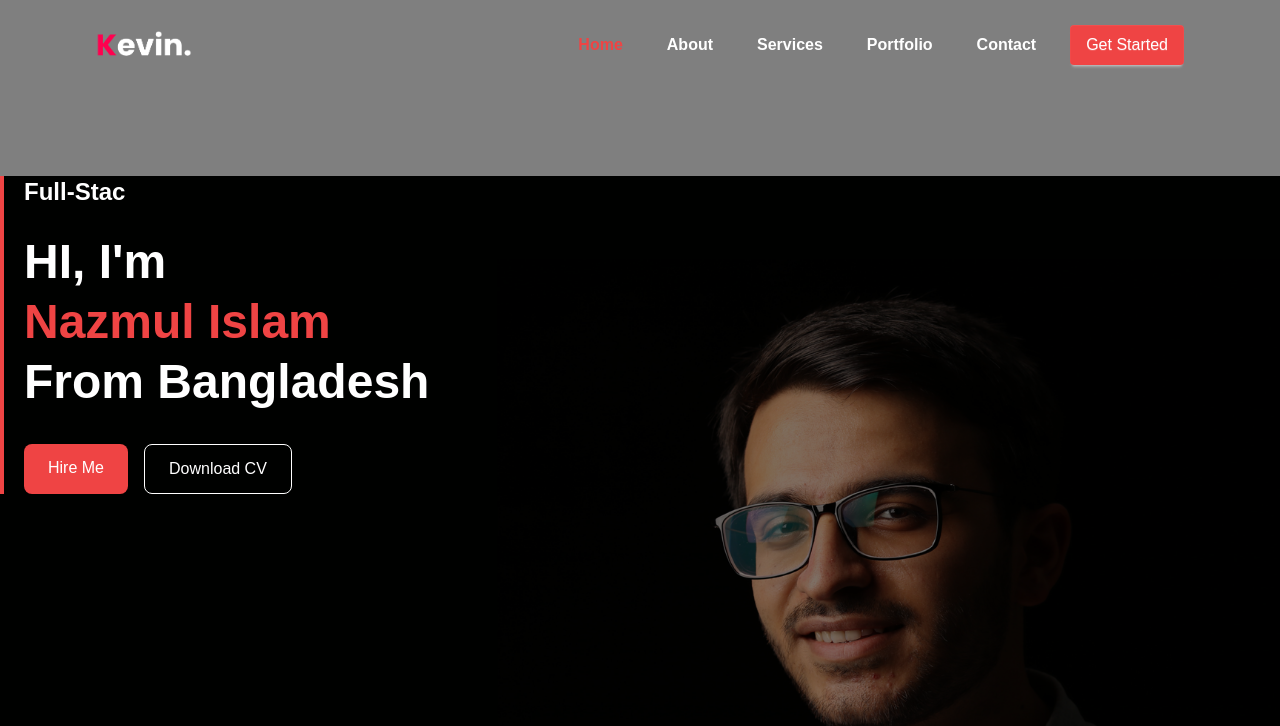
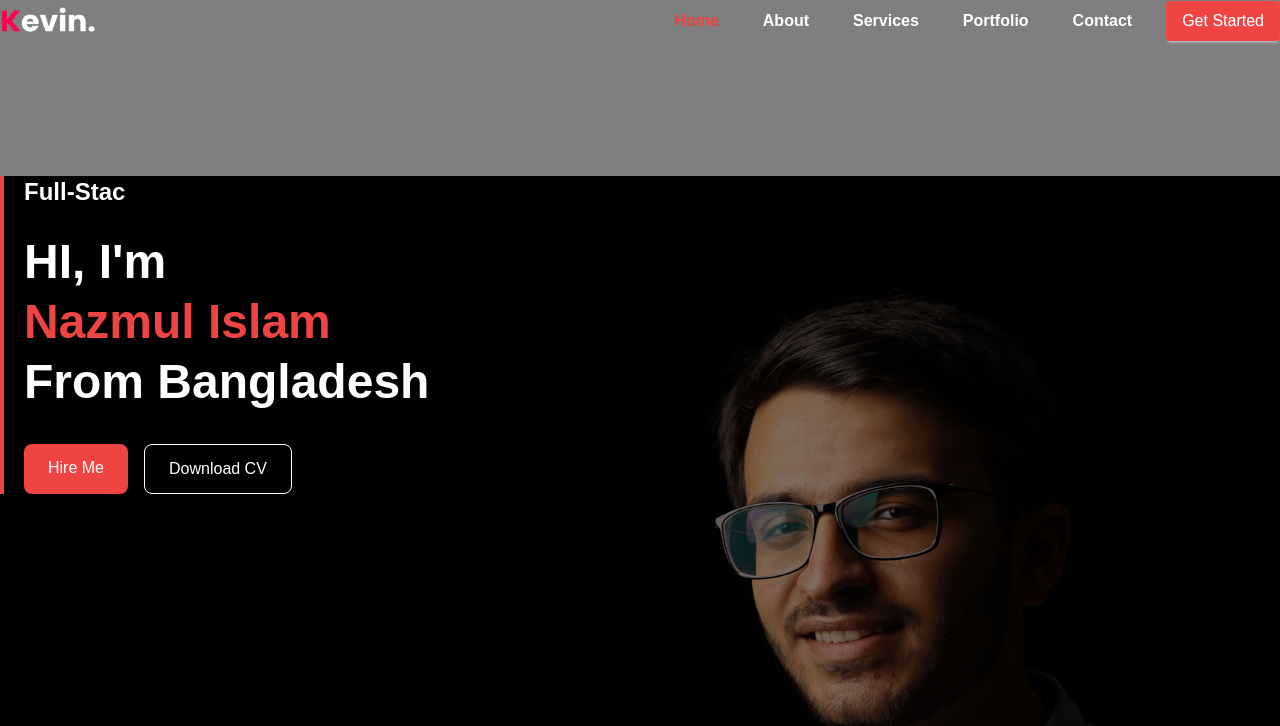
Before and after one commit to Nazmul-IT67/Developer-Portfolio, a plain HTML site: page index.html in a window 1280 px wide. Shown: the top 726 px of the page. Drawn offline with nearby package versions, Linux system fonts and the light colour scheme.

Commit message:
Update index.html

```diff
--- a/index.html
+++ b/index.html
@@ -24,7 +24,7 @@
       <div class="relative z-10 container mx-auto">
         <!-- Navbar -->
         <nav
-          class="fixed top-0 left-0 w-full z-50 flex items-center justify-between bg-transparent container mx-auto px-6 py-6 md:px-10 lg:px-16 xl:px-24">
+          class="fixed top-0 left-0 w-full z-50 flex items-center justify-between bg-transparent container mx-auto">
           <img src="assets/images/logo.png" alt="" class="w-24" />
 
           <ul id="sidemenu" class="hidden md:flex gap-6 items-center">
```
